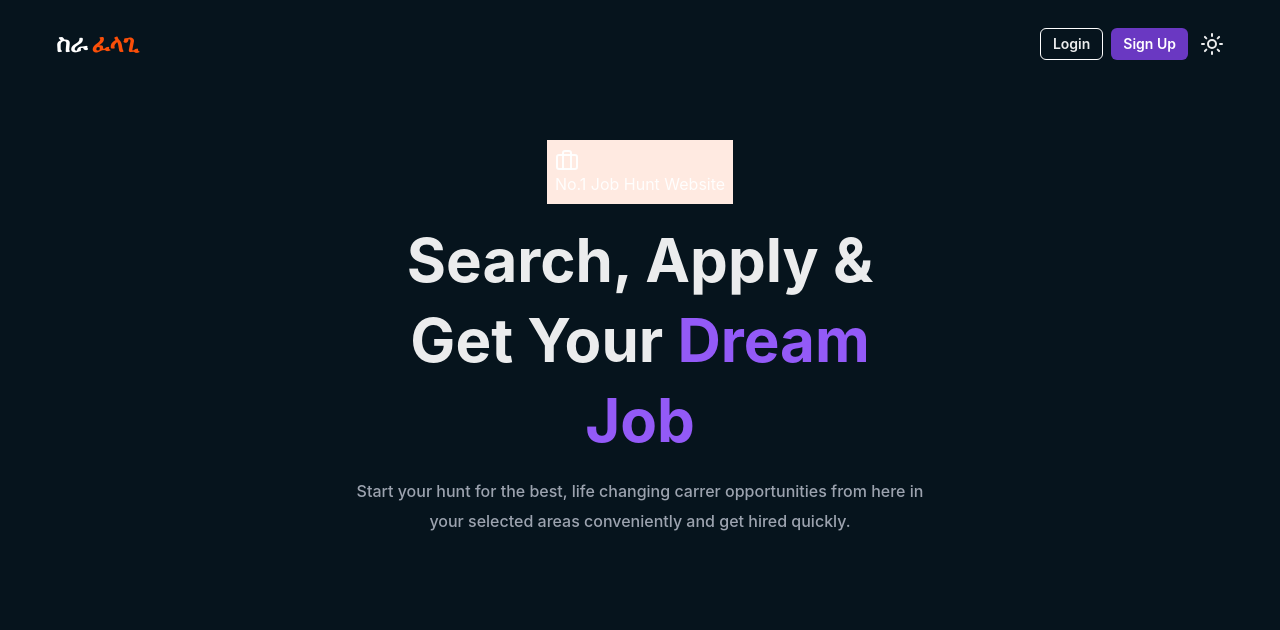
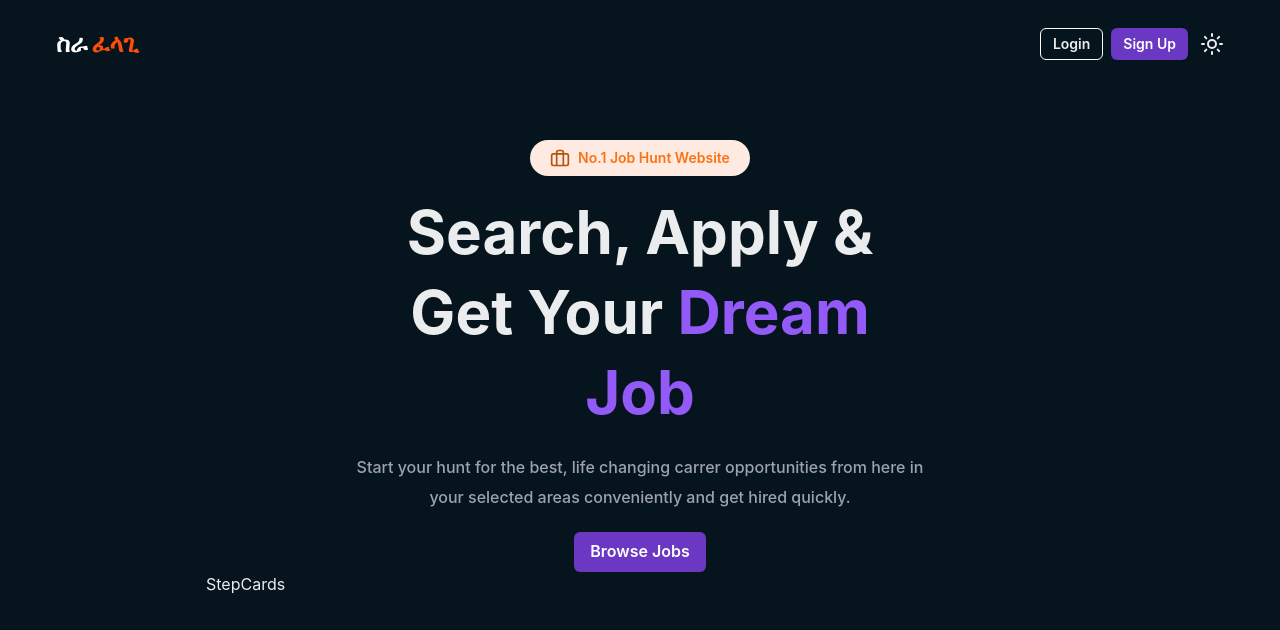
Before and after one commit to MikiZenebe/Sera-Felagi---Job-Portal, a React (Vite) app in the folder client/: page / in a window 1280 px wide. Shown: the top 630 px of the page. Built offline with nearby package versions, Linux system fonts and the light colour scheme.

Commit message:
Home-Page

```diff
--- a/client/src/App.jsx
+++ b/client/src/App.jsx
@@ -1,11 +1,12 @@
 import React from "react";
 import { HeroSection, Navbar } from "./components";
+import HomePage from "./pages/HomePage";
 
 export default function App() {
   return (
     <div className="px-14 py-7">
       <Navbar />
-      <HeroSection />
+      <HomePage />
     </div>
   );
 }
--- a/client/src/components/HeroSection.jsx
+++ /dev/null
@@ -1,24 +0,0 @@
-import { Container, Flex, Text } from "@chakra-ui/react";
-import { BriefcaseIcon, Briefcase } from "lucide-react";
-
-export default function HeroSection() {
-  return (
-    <Container maxW={"600px"} className="pt-[80px]">
-      <Flex className="flex flex-col gap-4">
-        <Text className="text-center w-fit mx-auto p-2 bg-[#ffeae1]">
-          <Briefcase />
-          No.1 Job Hunt Website
-        </Text>
-        <Text className="text-6xl font-bold text-center leading-[80px]">
-          Search, Apply & Get Your{" "}
-          <span className="text-[#935af7]">Dream Job</span>
-        </Text>
-
-        <Text className="text-center font-medium text-gray-400 leading-[30px]">
-          Start your hunt for the best, life changing carrer opportunities from
-          here in your selected areas conveniently and get hired quickly.
-        </Text>
-      </Flex>
-    </Container>
-  );
-}
--- /dev/null
+++ b/client/src/components/HomeComp/HeroSection.jsx
@@ -0,0 +1,43 @@
+import {
+  Box,
+  Button,
+  Container,
+  Flex,
+  Text,
+  useColorModeValue,
+} from "@chakra-ui/react";
+import { PlayCircleIcon, Briefcase } from "lucide-react";
+
+export default function HeroSection() {
+  return (
+    <Container maxW={"600px"} className="pt-[80px]">
+      <Flex className="flex flex-col gap-4">
+        <Box className="text-center w-fit mx-auto px-5 py-2 bg-[#ffeae1] flex items-center gap-2 rounded-full">
+          <Briefcase size={20} className="font-semibold text-amber-700" />
+          <Text className="font-semibold text-orange-500 text-sm">
+            No.1 Job Hunt Website
+          </Text>
+        </Box>
+        <Text className="text-6xl font-bold text-center leading-[80px]">
+          Search, Apply & Get Your{" "}
+          <span className="text-[#935af7]">Dream Job</span>
+        </Text>
+
+        <Text className="text-center font-medium text-gray-400 leading-[30px] py-1 ">
+          Start your hunt for the best, life changing carrer opportunities from
+          here in your selected areas conveniently and get hired quickly.
+        </Text>
+
+        <Box className="flex items-center mx-auto">
+          <Button
+            bg={useColorModeValue("#6A38C2", "#6A38C2")}
+            color={useColorModeValue("white", "white")}
+            _hover={"none"}
+          >
+            Browse Jobs
+          </Button>
+        </Box>
+      </Flex>
+    </Container>
+  );
+}
--- /dev/null
+++ b/client/src/components/HomeComp/StepCards.jsx
@@ -0,0 +1,6 @@
+import { Container } from "@chakra-ui/react";
+import React from "react";
+
+export default function StepCards() {
+  return <Container maxW={"900px"}>StepCards</Container>;
+}
--- a/client/src/components/index.js
+++ b/client/src/components/index.js
@@ -1,4 +1,5 @@
 import Navbar from "../components/Navbar";
-import HeroSection from "./HeroSection";
+import HeroSection from "./HomeComp/HeroSection";
+import StepCards from "./HomeComp/StepCards";
 
-export { Navbar, HeroSection };
+export { Navbar, HeroSection, StepCards };
--- /dev/null
+++ b/client/src/pages/HomePage.jsx
@@ -0,0 +1,10 @@
+import { HeroSection, StepCards } from "../components";
+
+export default function HomePage() {
+  return (
+    <>
+      <HeroSection />
+      <StepCards />
+    </>
+  );
+}
--- /dev/null
+++ b/client/src/pages/index.js
@@ -0,0 +1,3 @@
+import HomePage from "./HomePage";
+
+export { HomePage };
```
Also changed, not shown: 2 other files (tests, documents, lock files or other folders).
